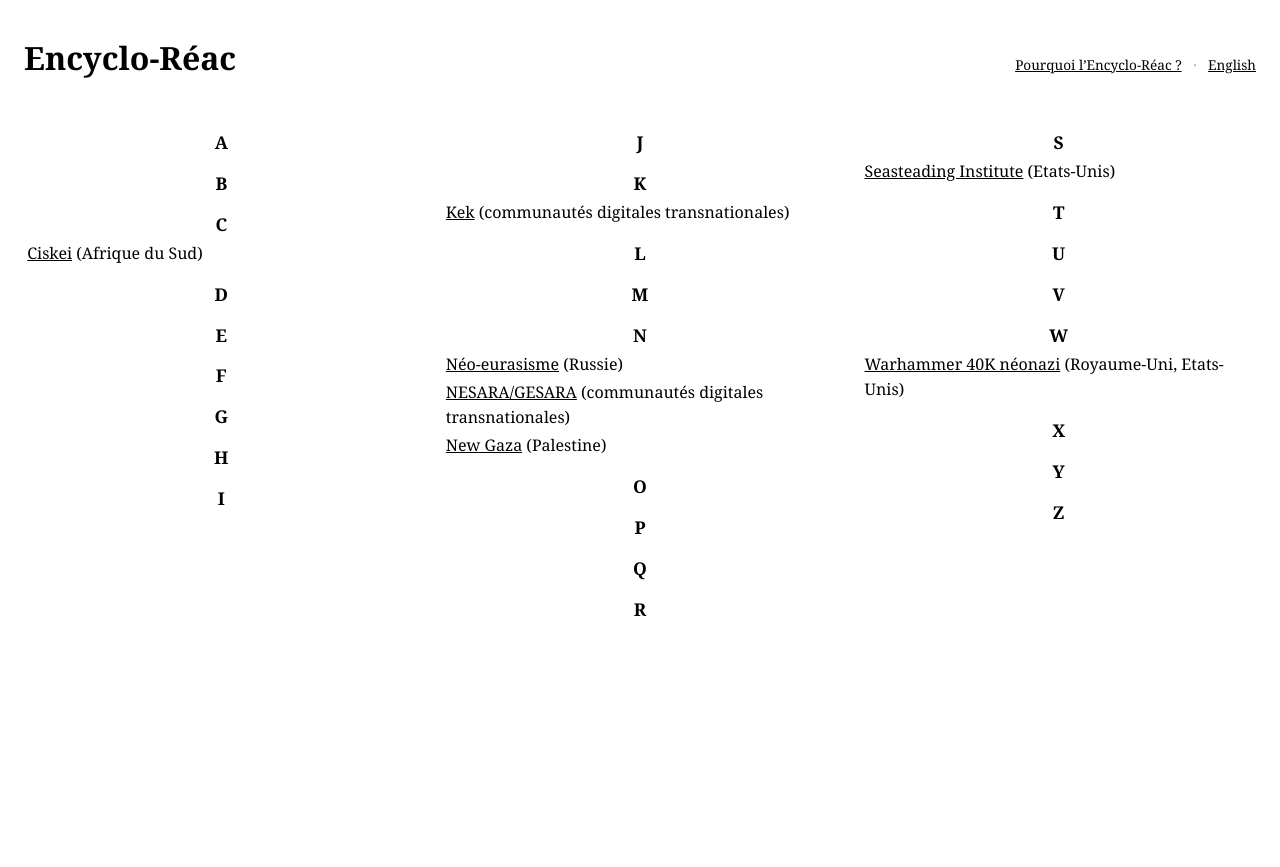
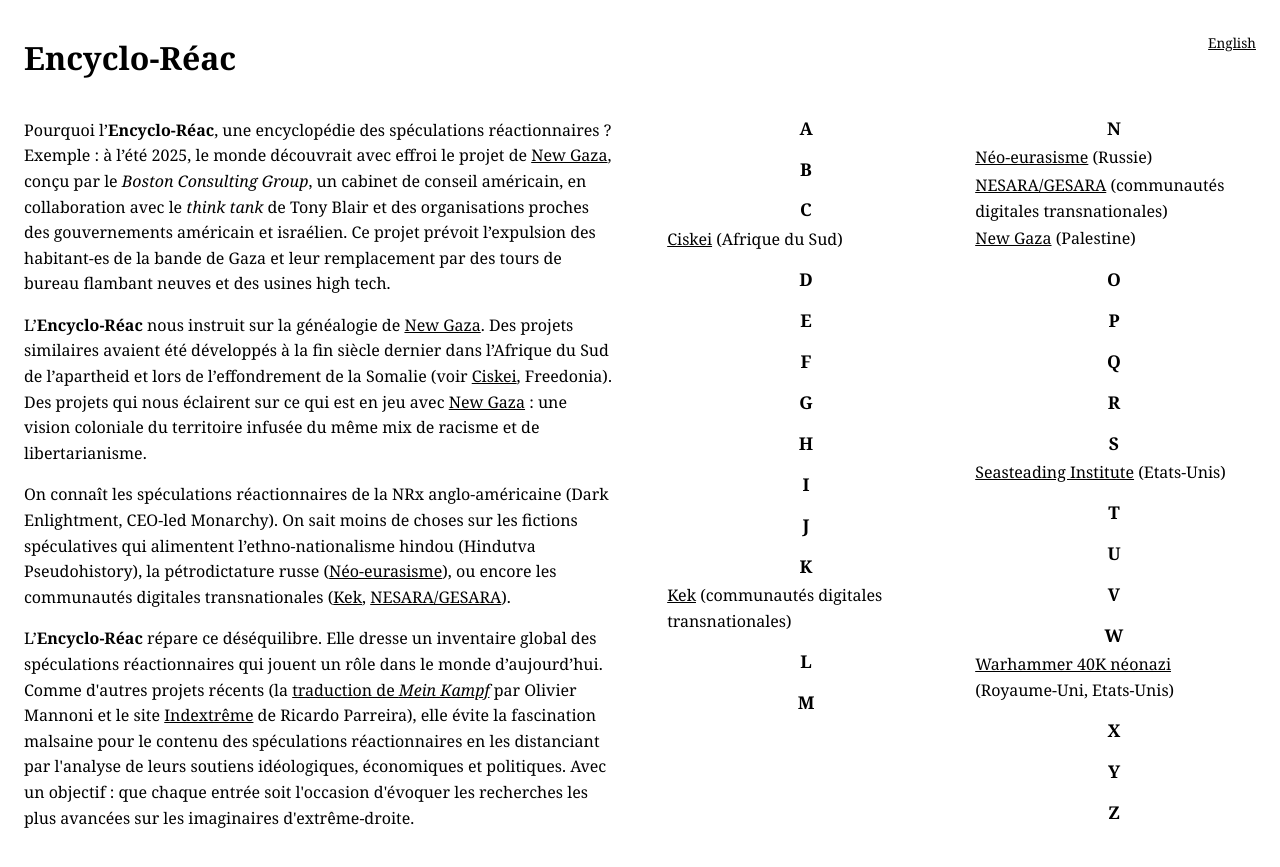
Before and after one commit to encycloreac/encycloreac.github.io, a Jekyll site: the page built from index.html, in a window 1280 px wide. Shown: the top 867 px of the page. Built offline with Jekyll 4.4.1, drawn with Linux system fonts in a browser that asks for light colours.

Commit message:
Add files via upload

```diff
--- a/_layouts/home.html
+++ b/_layouts/home.html
@@ -2,46 +2,41 @@
 layout: default
 ---
 {% assign lang = page.lang | default: "fr" %}
-<div class="home-page">
-
-  <div class="home-header">
-    <h2>{% if lang == "en" %}{{ site.title_en | default: site.title }}{% else %}{{ site.title }}{% endif %}</h2>
-    <nav class="home-nav">
+<div class="lang-switch">
   {% if lang == "en" %}
-        <a href="{{ '/en/about/' | relative_url }}">Why {{ site.title_en | default: site.title }}?</a>
-        <span class="nav-sep">·</span>
     <a href="{{ '/' | relative_url }}">Français</a>
   {% else %}
-        <a href="{{ '/about/' | relative_url }}">Pourquoi l&rsquo;{{ site.title }}&nbsp;?</a>
-        <span class="nav-sep">·</span>
     <a href="{{ '/en/' | relative_url }}">English</a>
   {% endif %}
-    </nav>
 </div>
 
+<div class="home-container">
+
+  <div class="left">
+    <h2>{% if lang == "en" %}{{ site.title_en | default: site.title }}{% else %}{{ site.title }}{% endif %}</h2>
+    <div class="entry-content">
+      {{ content }}
+    </div>
+  </div>
+
+  <div class="right">
     <div class="sommaire-columns">
 
       <div class="col-1">
-      {% assign letters1 = "ABCDEFGHI" | split: "" %}
+        {% assign letters1 = "ABCDEFGHIJKLM" | split: "" %}
         {% for letter in letters1 %}
           {% include letter-group.html letter=letter lang=lang %}
         {% endfor %}
       </div>
 
       <div class="col-2">
-      {% assign letters2 = "JKLMNOPQR" | split: "" %}
+        {% assign letters2 = "NOPQRSTUVWXYZ" | split: "" %}
         {% for letter in letters2 %}
           {% include letter-group.html letter=letter lang=lang %}
         {% endfor %}
       </div>
 
-    <div class="col-3">
-      {% assign letters3 = "STUVWXYZ" | split: "" %}
-      {% for letter in letters3 %}
-        {% include letter-group.html letter=letter lang=lang %}
-      {% endfor %}
+    </div>
   </div>
 
 </div>
-
-</div>
--- a/assets/css/style.css
+++ b/assets/css/style.css
@@ -10,6 +10,7 @@
   line-height: 1.6;
   color: #000;
   background: #fff;
+  position: relative;
 }
 
 a {
@@ -18,35 +19,38 @@
   font-weight: normal;
 }
 
-/* ===================== PAGE D'ACCUEIL (sommaire plein écran) ===================== */
+.lang-switch {
+  position: absolute;
+  top: 2rem;
+  right: 1.5rem;
+  font-size: 0.85rem;
+}
 
-.home-page {
+/* ===================== PAGE D'ACCUEIL ===================== */
+
+.home-container {
   max-width: 1400px;
   margin: 0 auto;
+  display: flex;
+  gap: 3rem;
+  align-items: flex-start;
 }
 
-.home-header {
-  display: flex;
-  justify-content: space-between;
-  align-items: baseline;
-  flex-wrap: wrap;
-  gap: 0.5rem 1.5rem;
-  margin-bottom: 2rem;
+.home-container .left {
+  flex: 1 1 50%;
+  min-width: 0;
 }
 
-.home-header h2 {
-  font-size: 2rem;
-  margin: 0;
+.home-container .right {
+  flex: 1 1 50%;
+  min-width: 0;
+  margin-top: 4.3rem;
 }
 
-.home-nav {
-  font-size: 0.85rem;
-  white-space: nowrap;
-}
-
-.nav-sep {
-  color: #999;
-  margin: 0 0.5rem;
+.home-container h2 {
+  font-size: 2rem;
+  margin-top: 0;
+  padding-bottom: 0.5rem;
 }
 
 .entry-content p {
@@ -55,7 +59,7 @@
 
 .sommaire-columns {
   display: grid;
-  grid-template-columns: 1fr 1fr 1fr;
+  grid-template-columns: 1fr 1fr;
   gap: 0 1.5rem;
 }
 
@@ -76,32 +80,25 @@
   padding-left: 0.2rem;
 }
 
-@media (max-width: 900px) {
-  .sommaire-columns {
-    grid-template-columns: 1fr 1fr;
+@media (max-width: 800px) {
+  .home-container {
+    flex-direction: column;
+    gap: 2rem;
+  }
+  .home-container .left,
+  .home-container .right {
+    flex: 1 1 100%;
+    margin-top: 0;
   }
 }
 
-@media (max-width: 600px) {
+@media (max-width: 480px) {
   .sommaire-columns {
     grid-template-columns: 1fr;
   }
-  .home-header h2 {
+  .home-container h2 {
     font-size: 1.6rem;
   }
-}
-
-/* ===================== PAGES DE TEXTE (Pourquoi l'Encyclo-Réac ?, etc.) ===================== */
-
-.page-wrap {
-  max-width: 800px;
-  margin: 0 auto;
-}
-
-.page-wrap h1 {
-  font-size: 2.2rem;
-  margin-top: 0;
-  margin-bottom: 1rem;
 }
 
 /* ===================== PAGE DE FICHE (ENTRY) ===================== */
--- a/en/index.html
+++ b/en/index.html
@@ -1,4 +1,9 @@
 ---
 layout: home
 lang: en
+heading: "Reactiopedia"
 ---
+<p>What is the point of <b>Reactiopedia</b>, the encyclopedia of reactionary speculations? One example: in July 2025, the world discovered with great concern the <a href="{{ '/en/new-gaza/' | relative_url }}">New Gaza</a> project, designed by the Boston Consulting Group, a US consulting firm, in collaboration with Tony Blair's think tank and the Israeli and American governments. This project calls for the expulsion of Gaza's residents and their replacement with brand-new office towers and high-tech factories.</p>
+<p><b>Reactiopedia</b> traces the genealogy of <a href="{{ '/en/new-gaza/' | relative_url }}">New Gaza</a>. Similar projects were developed a few decades ago in apartheid South Africa and during Somalia's collapse (see <a href="{{ '/en/ciskei/' | relative_url }}">Ciskei</a>, Freedonia). These projects shed light on what is at stake with <a href="{{ '/en/new-gaza/' | relative_url }}">New Gaza</a>: a colonial vision of territory, infused with the same mix of racist and libertarian ideas.</p>
+<p>We are familiar with the reactionary speculations of the Anglo-American NRx (Dark Enlightenment, CEO-led Monarchy). We know less  the speculative fictions fueling Hindu ethno-nationalism (Hindu pseudohistory), the Russian and Saudi petro-regimes (Neo-eurasianism), or transnational digital communities (Kek, NESARA/GESARA).</p>
+<p><b>Reactiopedia</b> aims to correct this imbalance. It draws a global inventory of the reactionary speculations shaping today's world. It avoids fascination for the content of these speculations by focusing on their ideological, business, and political supporters. Each entry runs under 300 words and 3 references.</p>
--- a/index.html
+++ b/index.html
@@ -1,3 +1,8 @@
 ---
 layout: home
 ---
+<p>Pourquoi l&rsquo;<b>Encyclo-Réac</b>, une encyclopédie des spéculations réactionnaires ? Exemple : à l&rsquo;été 2025, le monde découvrait avec effroi le projet de <a href="/new-gaza/">New Gaza</a>, conçu par le <em>Boston Consulting Group</em>, un cabinet de conseil américain, en collaboration avec le <em>think tank</em> de Tony Blair et des organisations proches des gouvernements américain et israélien. Ce projet prévoit l&rsquo;expulsion des habitant-es de la bande de Gaza et leur remplacement par des tours de bureau flambant neuves et des usines high tech.</p>
+<p>L&rsquo;<b>Encyclo-Réac</b> nous instruit sur la généalogie de <a href="/new-gaza/">New Gaza</a>. Des projets similaires avaient été développés à la fin siècle dernier dans l&rsquo;Afrique du Sud de l&rsquo;apartheid et lors de l&rsquo;effondrement de la Somalie (voir <a href="/ciskei/">Ciskei</a>, Freedonia). Des projets qui nous éclairent sur ce qui est en jeu avec <a href="/new-gaza/">New Gaza</a> : une vision coloniale du territoire infusée du même mix de racisme et de libertarianisme.</p>
+<p>On connaît les spéculations réactionnaires de la NRx anglo-américaine (Dark Enlightment, CEO-led Monarchy). On sait moins de choses sur les fictions spéculatives qui alimentent l&rsquo;ethno-nationalisme hindou (Hindutva Pseudohistory), la pétrodictature russe (<a href="/neo-eurasisme/">Néo-eurasisme</a>), ou encore les communautés digitales transnationales (<a href="/kek/">Kek</a>, <a href="/nesara-gesara/">NESARA/GESARA</a>).</p>
+<p>L&rsquo;<b>Encyclo-Réac</b> répare ce déséquilibre. Elle dresse un inventaire global des spéculations réactionnaires qui jouent un rôle dans le monde d&rsquo;aujourd&rsquo;hui. Comme d'autres projets récents (la <a href="https://www.fayard.fr/livre/historiciser-le-mal-9782213671185/">traduction de <em>Mein Kampf</em></a> par Olivier Mannoni et le site <a href="https://indextreme.fr/">Indextrême</a> de Ricardo Parreira), elle évite la fascination malsaine pour le contenu des spéculations réactionnaires en les distanciant par l'analyse de leurs soutiens idéologiques, économiques et politiques. Avec un objectif : que chaque entrée soit l'occasion d'évoquer les recherches les plus avancées sur les imaginaires d'extrême-droite.</p>
+<!--Encyclopédie animée par Théo Bourgeron, les contributeur-ices sont nommé-es sur les notices. Pour suggérer ou modifier une notice : <a href="mailto:theo.bourgeron@ed.ac.uk">me contacter</a>. Une notice : 2 fois 200 mots (contenu & contexte) + 2 références. -->
```
Also changed, not shown: README.md. Lines whose indentation alone changed are shown as unchanged.
